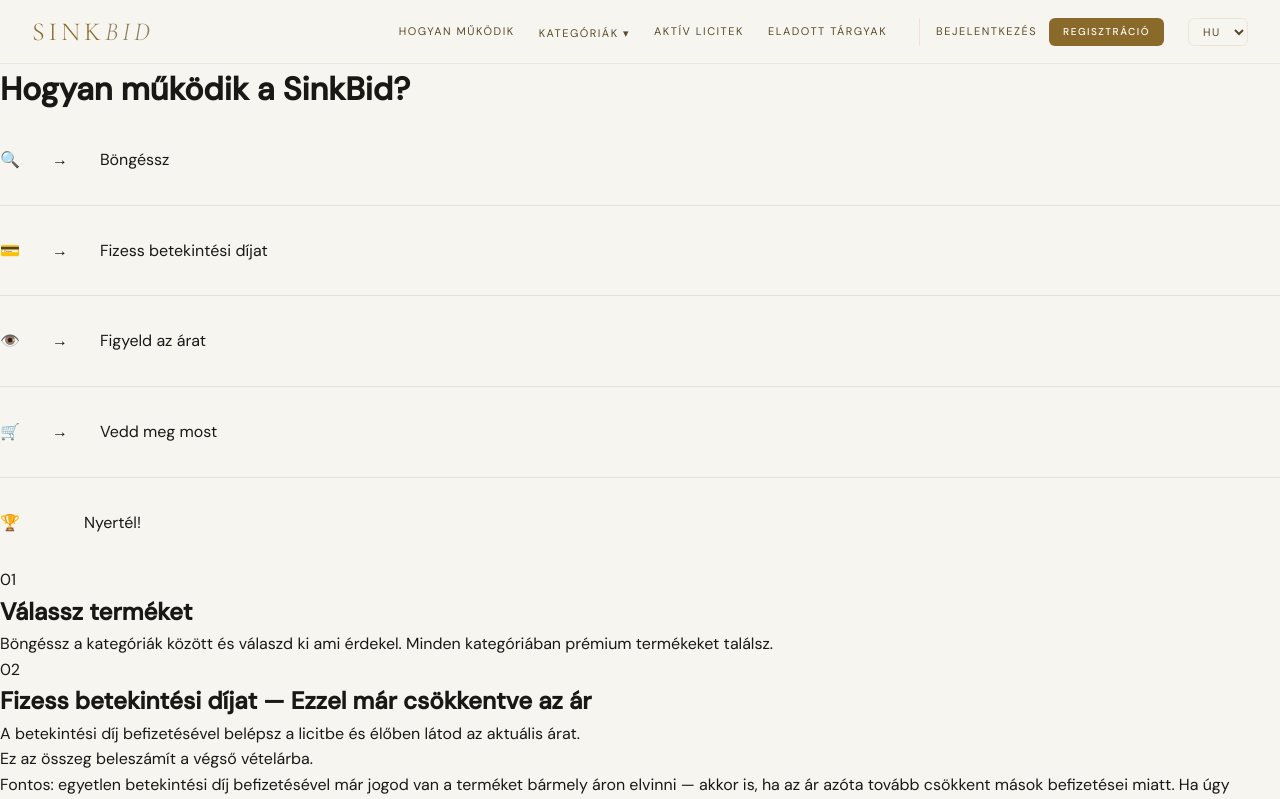
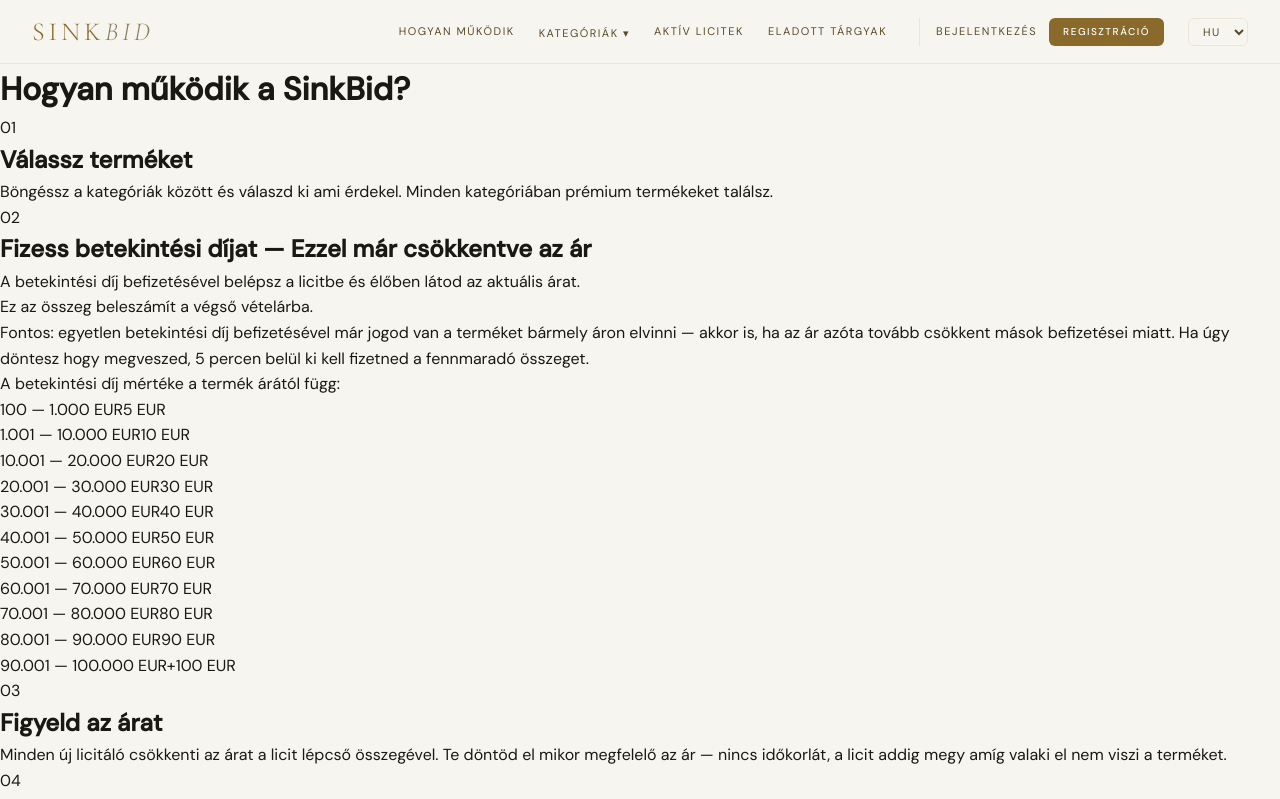
Before and after one commit to istvanlaha/SinkBid, a React (Vite) app: page /how in a window 1280 px wide. Shown: the top 799 px of the page. Built offline with nearby package versions, Linux system fonts and the light colour scheme.

Commit message:
Update HowItWorks.jsx

```diff
--- a/src/pages/HowItWorks.jsx
+++ b/src/pages/HowItWorks.jsx
@@ -10,34 +10,6 @@
 
       <div className={styles.hero}>
         <h1 className={styles.heroTitle}>Hogyan működik a SinkBid?</h1>
-      </div>
-
-      <div className={styles.stepsStrip}>
-        <div className={styles.step}>
-          <div className={styles.stepIcon}>🔍</div>
-          <div className={styles.stepArrow}>→</div>
-          <div className={styles.stepLabel}>Böngéssz</div>
-        </div>
-        <div className={styles.step}>
-          <div className={styles.stepIcon}>💳</div>
-          <div className={styles.stepArrow}>→</div>
-          <div className={styles.stepLabel}>Fizess betekintési díjat</div>
-        </div>
-        <div className={styles.step}>
-          <div className={styles.stepIcon}>👁️</div>
-          <div className={styles.stepArrow}>→</div>
-          <div className={styles.stepLabel}>Figyeld az árat</div>
-        </div>
-        <div className={styles.step}>
-          <div className={styles.stepIcon}>🛒</div>
-          <div className={styles.stepArrow}>→</div>
-          <div className={styles.stepLabel}>Vedd meg most</div>
-        </div>
-        <div className={styles.step}>
-          <div className={styles.stepIcon}>🏆</div>
-          <div className={styles.stepArrow}></div>
-          <div className={styles.stepLabel}>Nyertél!</div>
-        </div>
       </div>
 
       <div className={styles.sections}>
```
